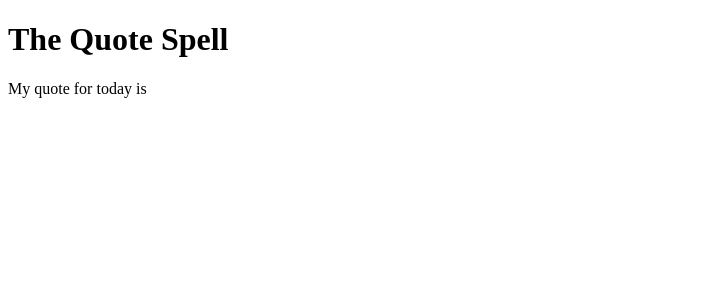
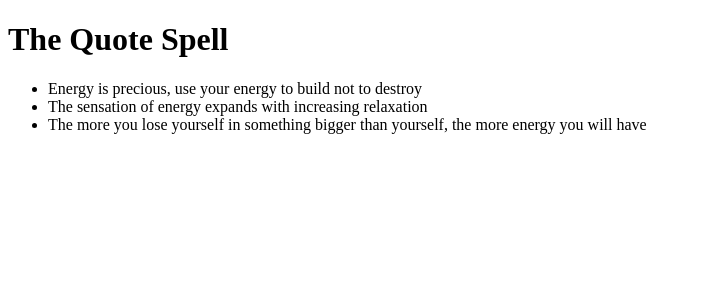
Before and after one commit to Steve-design/my-Quotes, an Angular app: page / in a window 1280 px wide. Shown: the top 300 px of the page, without its empty margins (0-701 px from the left). Built offline with nearby package versions, Linux system fonts and the light colour scheme.

Commit message:
create  a repeater directive that loops through the host element quotes which is an unordered list

```diff
--- a/src/app/app.component.html
+++ b/src/app/app.component.html
@@ -1,4 +1,8 @@
 <div>
   <h1>The Quote Spell</h1>
-  <p>My quote for today is {{ quote }}</p>
+  <ul>
+    <li *ngFor='let quote of quotes'>
+      {{quote}}
+    </li>
+</ul>
 </div>
--- a/src/app/app.component.ts
+++ b/src/app/app.component.ts
@@ -9,6 +9,6 @@ export class AppComponent {
   quotes:string[];
 
   constructor(){
-    this.quotes = ['Watch finding Nemo', 'Buy cookies', 'Get new phone case']
+    this.quotes = ['Energy is precious, use your energy to build not to destroy', 'The sensation of energy expands with increasing relaxation', 'The more you lose yourself in something bigger than yourself, the more energy you will have']
   }
 }
```
